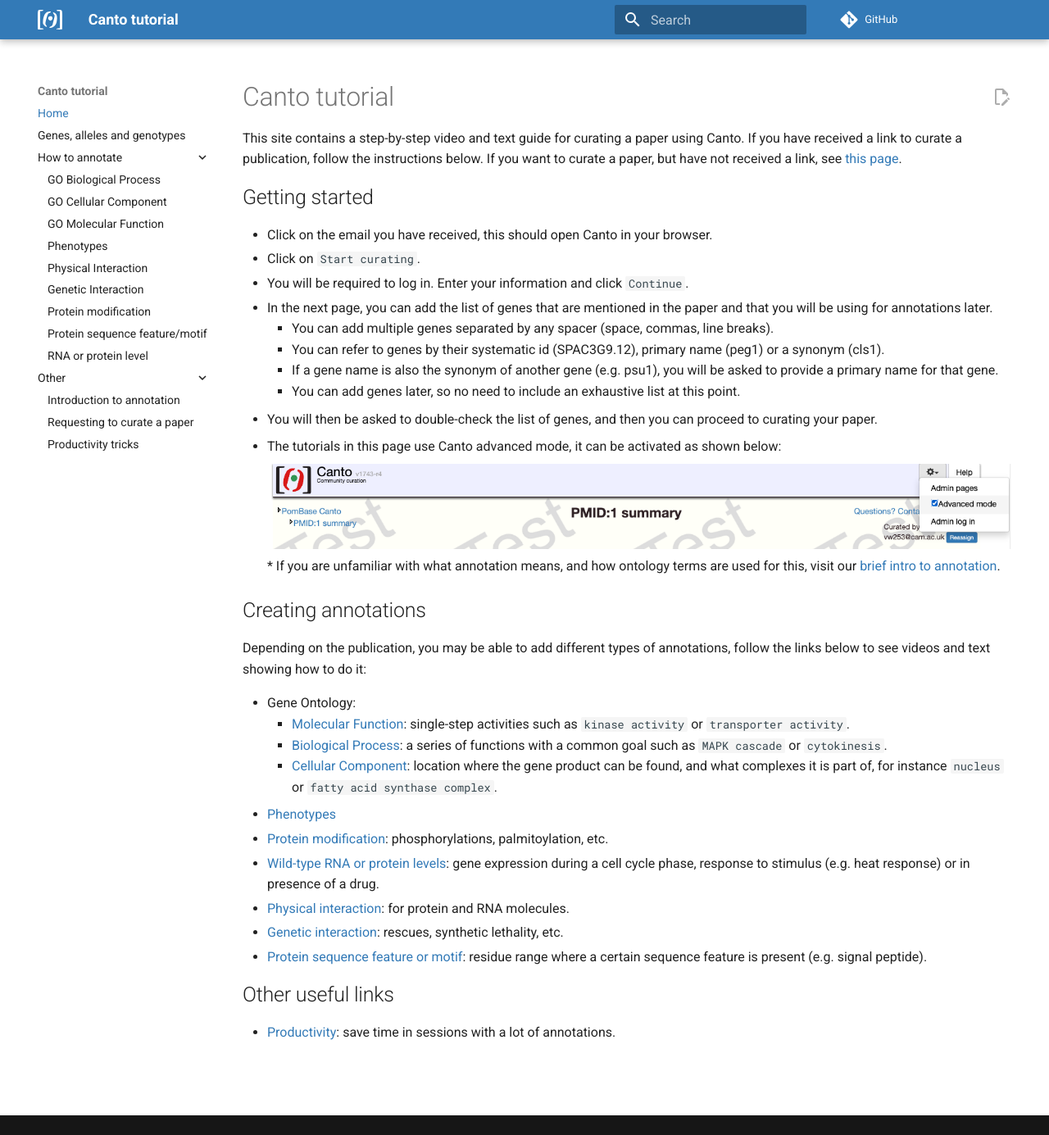
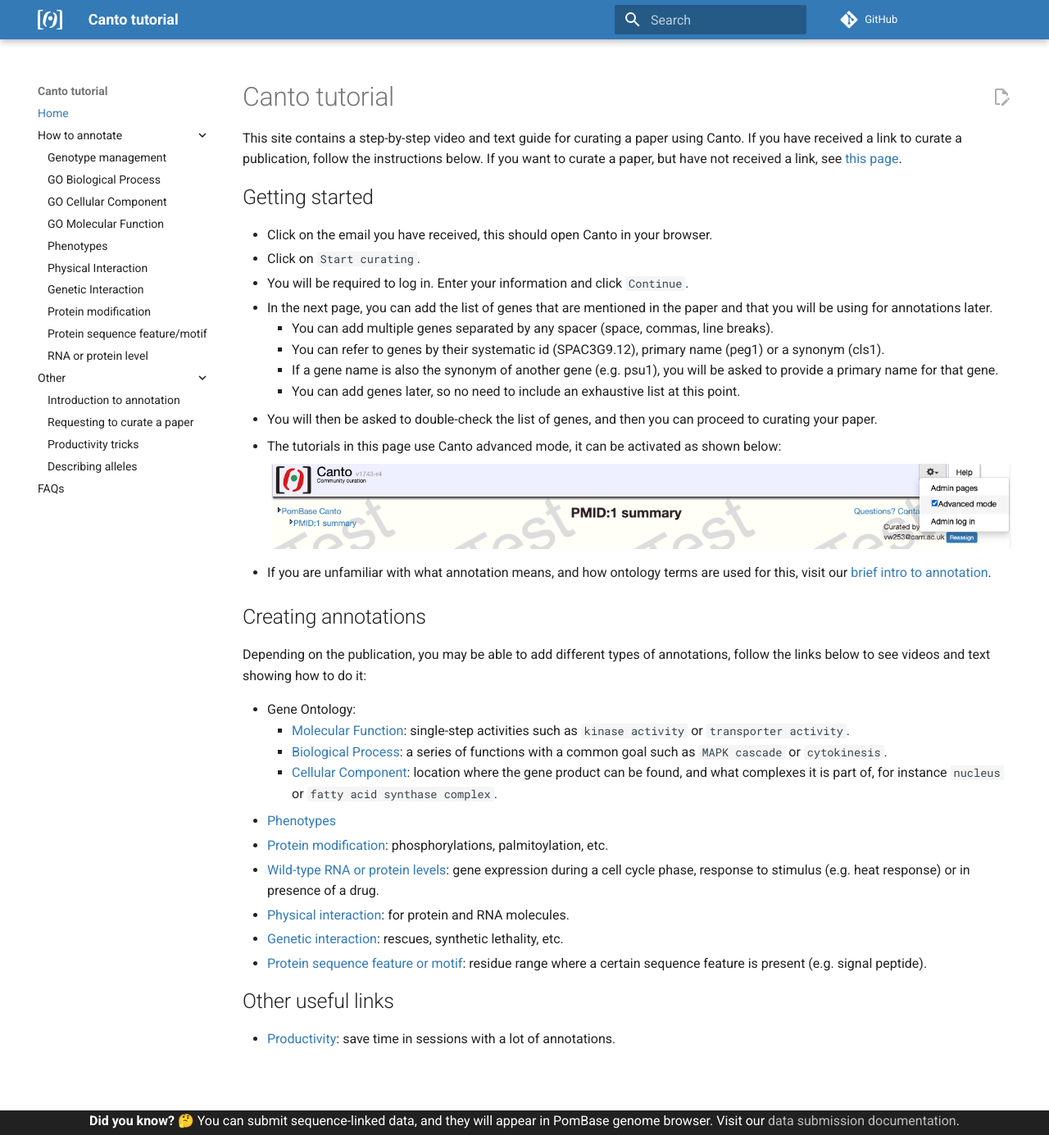
Before and after one commit to pombase/canto_tutorial, an MkDocs documentation site: the page built from docs/index.md, in a window 1280 px wide and 1385 px high. Shown: the whole window at 82% size. Built offline with MkDocs 1.6.1 and Material for MkDocs 9.7.7, drawn with Linux system fonts in a browser that asks for light colours; comment, search, counter and statistics services are not loaded.

Commit message:
day progress

```diff
--- a/docs/index.md
+++ b/docs/index.md
@@ -21,6 +21,7 @@
 * The tutorials in this page use Canto advanced mode, it can be activated as shown below:
 
     <img src="assets/activate_advanced_mode.png" alt="activating advanced mode by clicking on the top right gear icon">
+
 * If you are unfamiliar with what annotation means, and how ontology terms are used for this, visit our [brief intro to annotation](./intro_annotation.md).
 
 ## Creating annotations
--- /dev/null
+++ b/docs/javascript/did_you_know.js
@@ -0,0 +1,19 @@
+// A simple script that displays a random did you know message at the footer
+
+const allMessages = [
+    'Canto has ways to save time during curation, visit our <a href="/productivity">productivity page</a>.',
+    'You can submit high-throughput datasets of genetic and physical interactions to <a href="https://wiki.thebiogrid.org/doku.php/contribute">BioGrid</a>, and they will appear in PomBase.',
+    'You can submit high-throughput annotations of GO, phenotype, modification, or gene expression data, visit our <a href="https://www.pombase.org/submit-data">data submission documentation</a>.',
+    'You can submit sequence-linked data, and they will appear in PomBase genome browser. Visit our <a href="https://www.pombase.org/submit-data">data submission documentation</a>.'
+]
+
+const randomMessage = allMessages[Math.floor(Math.random() * allMessages.length)]
+
+// Set the initial message
+
+const footer = document.getElementsByClassName('md-footer-meta__inner')[0]
+
+const message = document.createElement('p')
+message.innerHTML = '<strong>Did you know?</strong> 🤔 ' + randomMessage
+
+footer.appendChild(message)
--- a/docs/stylesheets/extra.css
+++ b/docs/stylesheets/extra.css
@@ -4,6 +4,7 @@
     --md-primary-fg-color--dark:  #15334e;
     --md-accent-fg-color:                #337ab7;
     --md-accent-fg-color--transparent:   #3379b71c;
+    --md-footer-bg-color--dark:          none;
   }
 
 div.video-sizer {
@@ -44,6 +45,11 @@
     margin-bottom: .25em;
 }
 
+.md-typeset h3 {
+  margin-top: .5em;
+  margin-bottom: .25em;
+}
+
 .md-typeset h1 {
   margin-bottom: .5em;
 }
@@ -56,3 +62,45 @@
   margin-bottom: 0px;
   margin-top: 0px;
 }
+
+/* Footer to display messages */
+.md-typeset table:not([class]) td{
+  vertical-align: middle;
+  text-align: center;
+}
+
+.md-footer {
+  box-sizing: unset;
+  height: auto;
+}
+
+.md-footer-meta__inner {
+  text-align: center;
+  display: block;
+  padding: 0;
+}
+
+.md-copyright {
+  display: none;
+}
+
+footer.md-footer {
+  position: fixed;
+  bottom: 0;
+  width: 100%;
+  height: 30px; /* replace with actual footer height */
+}
+
+footer.md-footer p{
+  padding: 0;
+  margin: 0;
+}
+
+/* Some extra padding so the footer always fits */
+main {
+  padding-bottom: 80px;
+}
+
+.md-sidebar__scrollwrap {
+  padding-bottom: 20px;
+}
--- a/mkdocs.yml
+++ b/mkdocs.yml
@@ -5,7 +5,8 @@
   logo: assets/canto_logo.svg
   favicon: assets/favicon.ico
   features:
-    - navigation.instant
+    # This messed up the custom footer
+    # - navigation.instant
     - content.action.edit
     - navigation.expand
 
@@ -15,10 +16,15 @@
   - admonition
   - pymdownx.details
   - pymdownx.superfences
+  - md_in_html
+  - attr_list
+
 
 
 extra_css:
   - stylesheets/extra.css
+extra_javascript:
+  - javascript/did_you_know.js
 
 plugins:
   - search
@@ -32,8 +38,8 @@
 
 nav:
   - Home: index.md
-  - Genes, alleles and genotypes: genes_alleles_genotypes.md
   - How to annotate:
+    - Genotype management: genotype_management.md
     - GO Biological Process: go_BP.md
     - GO Cellular Component: go_CC.md
     - GO Molecular Function: go_MF.md
@@ -47,3 +53,5 @@
     - Introduction to annotation: intro_annotation.md
     - Requesting to curate a paper: request_curation_session.md
     - Productivity tricks: productivity.md
+    - Describing alleles: describing_alleles.md
+  - FAQs: faqs.md
--- a/pyproject.toml
+++ b/pyproject.toml
@@ -8,3 +8,4 @@
 python = "^3.9"
 mkdocs = "^1.5.2"
 mkdocs-material = "^9.2.5"
+requests = "^2.31.0"
```
Also changed, not shown: docs/describing_alleles.md (added, +175 -0 lines), docs/faqs.md (added, +28 -0 lines), docs/genes_alleles_genotypes.md (deleted, +0 -24 lines), docs/genetic_interaction.md (+30 -3 lines), docs/genotype_management.md (added, +58 -0 lines), docs/phenotypes.md (+5 -3 lines), docs/physical_interaction.md (+4 -0 lines), docs/assets/diploid_genotype.png (added), docs/assets/gi_add.png (added), docs/assets/gi_constrains_website.svg (added), docs/assets/gi_pick_phenotype.png (added), 2 other files.
